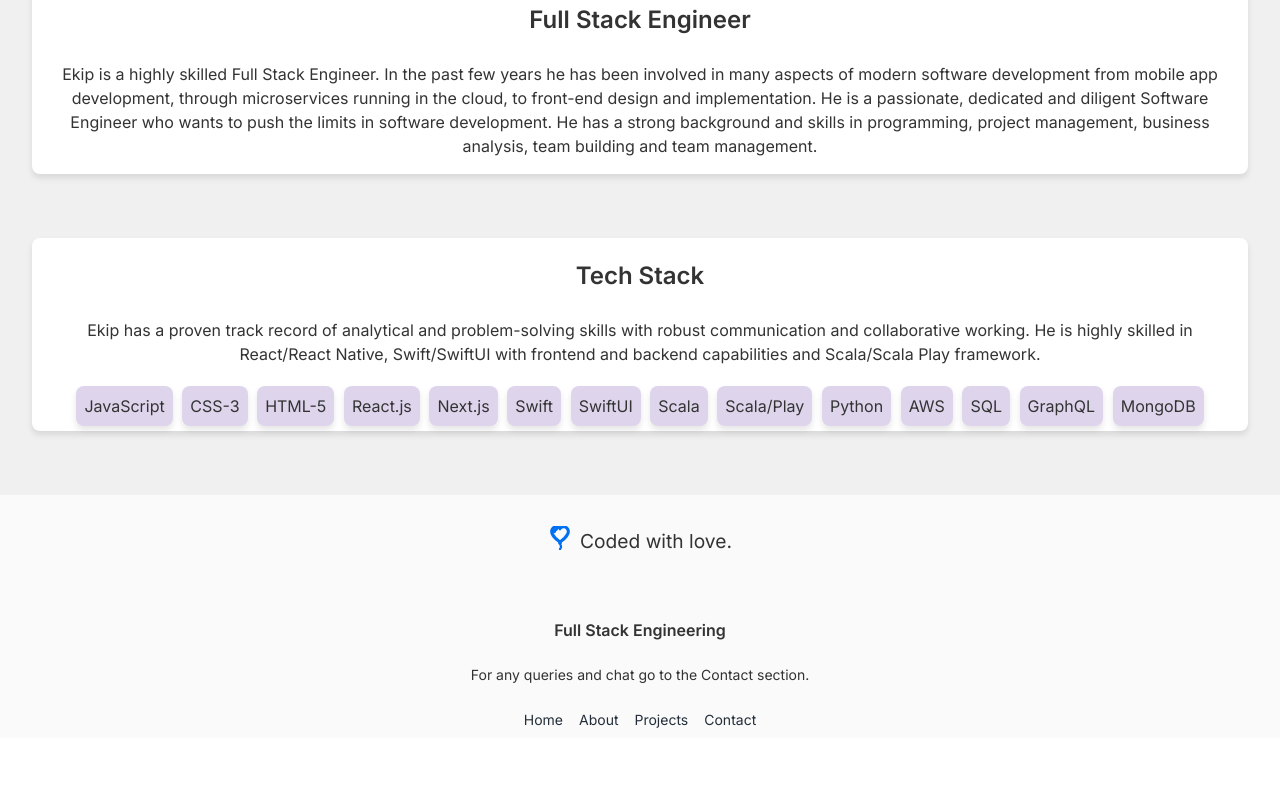
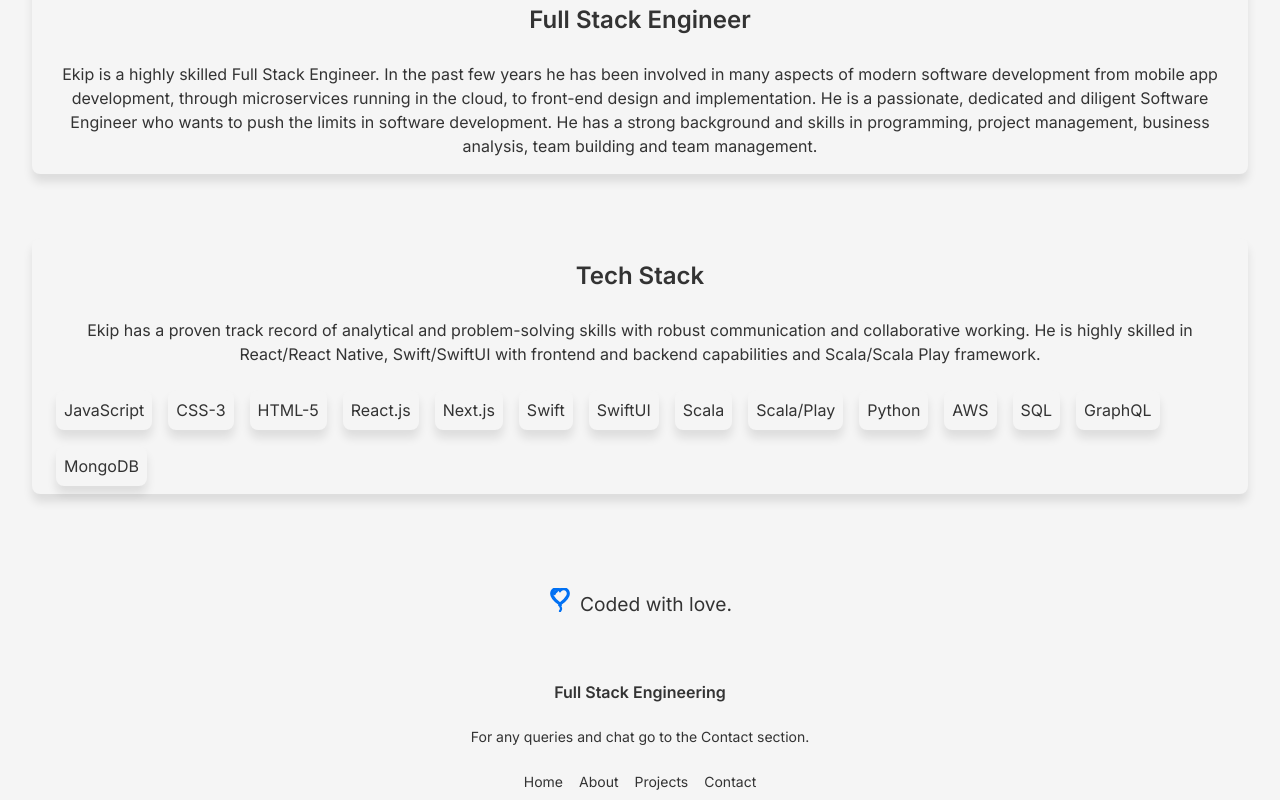
Before and after one commit to ISTANBULBEKLE/ekipkalir, a Next.js app: page /about in a window 1280 px wide. Shown: the part 464-1264 px from the top of the page. Before the commit the page ends 1202 px from the top, so only its background shows below. Built offline with nearby package versions, Linux system fonts and the light colour scheme.

Commit message:
Toogle themes is done

```diff
--- a/components/Layout.tsx
+++ b/components/Layout.tsx
@@ -5,17 +5,12 @@ import Footer from '@/components/Footer';
 import Meta from '@/components/Meta';
 import { useTheme } from '@/components/ThemeContext';
 
-interface SwitchProps {
+interface LayoutProps {
   children: React.ReactNode;
 }
 
-const Switch: React.FC<SwitchProps> = ({ children }): JSX.Element => {
-  const { theme, toggleTheme, toggleTextColor } = useTheme();
-
-  const handleToggle = () => {
-    toggleTheme && toggleTheme();
-    toggleTextColor && toggleTextColor();
-  };
+const Layout: React.FC<LayoutProps> = ({ children }): JSX.Element => {
+  const { theme } = useTheme();
 
   return (
     <>
@@ -33,4 +28,4 @@ const Switch: React.FC<SwitchProps> = ({ children }): JSX.Element => {
   );
 };
 
-export default Switch;
+export default Layout;
--- a/components/Switch.tsx
+++ b/components/Switch.tsx
@@ -6,17 +6,16 @@ interface SwitchProps {
   style?: React.CSSProperties;
 }
 
-const Switch: React.FC<SwitchProps> = ({style}): JSX.Element => {
-  const { theme, toggleTheme, toggleTextColor } = useTheme();
+const Switch: React.FC<SwitchProps> = ({ style }): JSX.Element => {
+  const { theme, toggleTheme } = useTheme();
 
   const handleToggle = () => {
     toggleTheme && toggleTheme();
-    toggleTextColor && toggleTextColor();
   };
 
   return (
     <label className={switchStyles.switch} style={style}>
-      <input type="checkbox" checked={theme.name === 'dark'} onChange={handleToggle} />
+      <input type="checkbox" checked={theme.name === 'dark'} onClick={handleToggle} />
       <span className={`${switchStyles.slider} ${switchStyles.round}`}></span>
     </label>
   );
--- a/components/ThemeContext.tsx
+++ b/components/ThemeContext.tsx
@@ -9,13 +9,11 @@ interface Theme {
 interface ThemeContextType {
   theme: Theme;
   toggleTheme: () => void;
-  toggleTextColor: () => void;
 }
 
 const ThemeContext = createContext<ThemeContextType>({
   theme: { name: 'light', backgroundColor: '#f5f5f5', textColor: '#333' },
-  toggleTheme: () => {},
-  toggleTextColor: () => {},
+  toggleTheme: () => { },
 });
 
 export const useTheme = () => useContext(ThemeContext);
@@ -28,16 +26,10 @@ const ThemeContextProvider: React.FC<ThemeContextProviderProps> = ({ children })
   const [theme, setTheme] = useState<Theme>({ name: 'light', backgroundColor: '#f5f5f5', textColor: '#333' });
 
   const toggleTheme = () => {
-    const newTheme = theme.name === 'light'
+    const newTheme: Theme = theme.name === 'light'
       ? { name: 'dark', backgroundColor: '#333', textColor: '#f5f5f5' }
       : { name: 'light', backgroundColor: '#f5f5f5', textColor: '#333' };
-    setTheme(prevTheme => ({ ...prevTheme, ...newTheme, name: newTheme.name as Theme['name'] }));
-  };
-
-  const toggleTextColor = () => {
-    const newTextColor = theme.textColor === '#333' ? '#f5f5f5' : '#333';
-    const newTheme = { ...theme, textColor: newTextColor };
-    setTheme(newTheme);
+    setTheme(prevTheme => ({ ...prevTheme, ...newTheme }));
   };
 
   useEffect(() => {
@@ -53,10 +45,12 @@ const ThemeContextProvider: React.FC<ThemeContextProviderProps> = ({ children })
 
   useEffect(() => {
     localStorage.setItem('theme', JSON.stringify(theme));
+    document.documentElement.style.setProperty('--background-color', theme.backgroundColor);
+    document.documentElement.style.setProperty('--text-color', theme.textColor);
   }, [theme]);
 
   return (
-    <ThemeContext.Provider value={{ theme, toggleTheme, toggleTextColor }}>
+    <ThemeContext.Provider value={{ theme, toggleTheme }}>
       {children}
     </ThemeContext.Provider>
   );
--- a/styles/About.module.css
+++ b/styles/About.module.css
@@ -10,9 +10,10 @@
   align-items: center;
   text-align: center;
   padding: 2rem;
-  background-color: #fff;
+  background-color: var(--background-color);
+  color: var(--text-color);
   border-radius: 8px;
-  box-shadow: 0 4px 6px rgba(0, 0, 0, 0.1);
+  box-shadow: 0 8px 10px rgba(0, 0, 0, 0.1);
   margin: 2rem 0;
   padding: 0 1rem;
 }
@@ -34,14 +35,14 @@
 .h2 {
   font-size: 1.5rem;
   font-weight: 600;
-  color: #333;
+  color: var(--text-color);
   margin-bottom: 0.5rem;
 }
 
 .p {
   font-size: 1rem;
   font-weight: 400;
-  color: #333;
+  color: var(--text-color);
   margin-bottom: 1rem;
   line-height: 1.5;
 }
@@ -57,10 +58,11 @@
   list-style: none;
   font-size: 1rem;
   font-weight: 400;
-  background-color: #ded5ed;
+  background-color: var(--background-color);
+  color: var(--text-color);
   border-radius: 8px;
-  box-shadow: 0 4px 6px rgba(0, 0, 0, 0.1);
-  margin: 0.3rem;
+  box-shadow: 0 8px 10px rgba(21, 21, 21, 0.1);
+  margin: 0.5rem;
   padding: 0.5rem;
 }
 @media (max-width: 600px) {
--- a/styles/Footer.module.css
+++ b/styles/Footer.module.css
@@ -3,7 +3,8 @@
 
 /* Footer specific styles */
 .div {
-  background-color: #fafafa;
+  background-color: var(--background-color);
+  color: var(--text-color);
   padding: 1rem;
   display: flex;
   flex-direction: column;
@@ -17,7 +18,7 @@
   justify-content: center;
   align-items: center;
   text-align: center;
-  background-color: #fafafa;
+  background-color: var(--background-color);
 }
 
 .svg {
@@ -33,27 +34,27 @@
   flex-direction: row;
   align-items: center;
   margin-bottom: 0.5rem;
-  background-color: #fafafa;
+  background-color: var(--background-color);
 }
 
 .h2 {
   font-size: 1.2rem;
   font-weight: 400;
-  color: #333;
+  color: var(--text-color);
   margin-bottom: 0.5rem;
 }
 
 .h5 {
   font-size: 1rem;
   font-weight: 600;
-  color: #333;
+  color: var(--text-color);
   margin-bottom: 0.5rem;
 }
 
 .p {
   font-size: 0.875rem;
   font-weight: 400;
-  color: #333;
+  color: var(--text-color);
   margin-bottom: 1rem;
 }
 
@@ -67,7 +68,7 @@
 .a {
   font-size: 0.875rem;
   font-weight: 400;
-  color: #232e3a;
+  color: var(--text-color);
   margin: 0.5rem;
   text-decoration: none;
 }
--- a/styles/Header.module.css
+++ b/styles/Header.module.css
@@ -1,17 +1,18 @@
-
 .nav {
   display: flex;
   justify-content: space-between;
   align-items: center;
   padding: 1rem;
-    background-color: #fff;
-    box-shadow: 0 2px 5px rgba(0, 0, 0, 0.1);
+  border-radius: 0.5rem;
+  box-shadow: 0 8px 10px rgba(0, 0, 0, 0.1);
+  background-color: var(--background-color);
+  color: var(--text-color);
 }
 
 .brand {
   font-size: 1.5rem;
   font-weight: 600;
-    color: #333;
+  color: var(--text-color);
   text-decoration: none;
 }
 
@@ -33,7 +34,7 @@
 .a {
   font-size: 1rem;
   font-weight: 600;
-    color: #333;
+  color: var(--text-color);
   text-decoration: none;
 }
 
--- a/styles/Home.module.css
+++ b/styles/Home.module.css
@@ -6,7 +6,8 @@
   max-width: 800px;
   margin: 0 auto;
   padding: 40px;
-  background-color: #fff;
+  background-color: var(--background-color);
+  color: var(--text-color);
   border-radius: 8px;
   box-shadow: 0 4px 6px rgba(0, 0, 0, 0.1);
 }
@@ -15,17 +16,19 @@
   font-size: 32px;
   font-weight: 600;
   margin: 30px 0 20px;
+  color: var(--text-color);
 }
 
 .p {
   font-size: 18px;
   font-weight: 400;
   margin-bottom: 20px;
+  color: var(--text-color);
 }
 
 .small {
   font-size: 14px;
-  color: #888;
+  color: var(--text-color);
 }
 
 @media (max-width: 600px) {
--- a/styles/globals.css
+++ b/styles/globals.css
@@ -20,7 +20,8 @@ body {
   font-family: 'Inter', sans-serif;
   font-size: 16px;
   line-height: 1.5;
-  color: #333;
+  color: var(--text-color); /* use the color variable */
+  background-color: var(--background-color); /* use the background-color variable */
   margin: 0;
   padding: 0;
 }
```
Also changed, not shown: pages/_app.tsx (+4 -6 lines), pages/contact.tsx (+7 -7 lines), styles/Contact.module.css (+11 -3 lines), styles/Projects.module.css (+6 -3 lines). Lines whose indentation alone changed are shown as unchanged.
